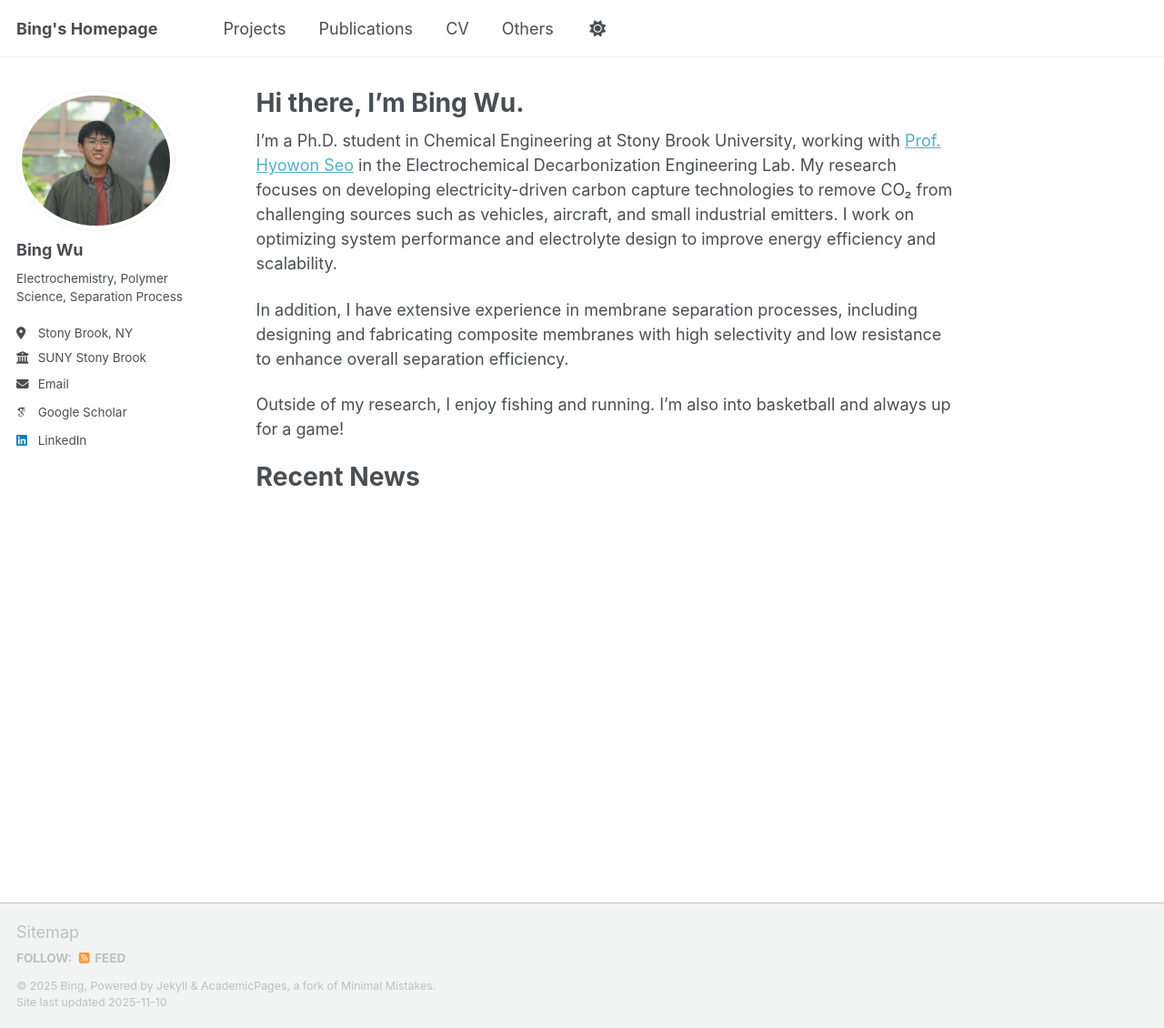
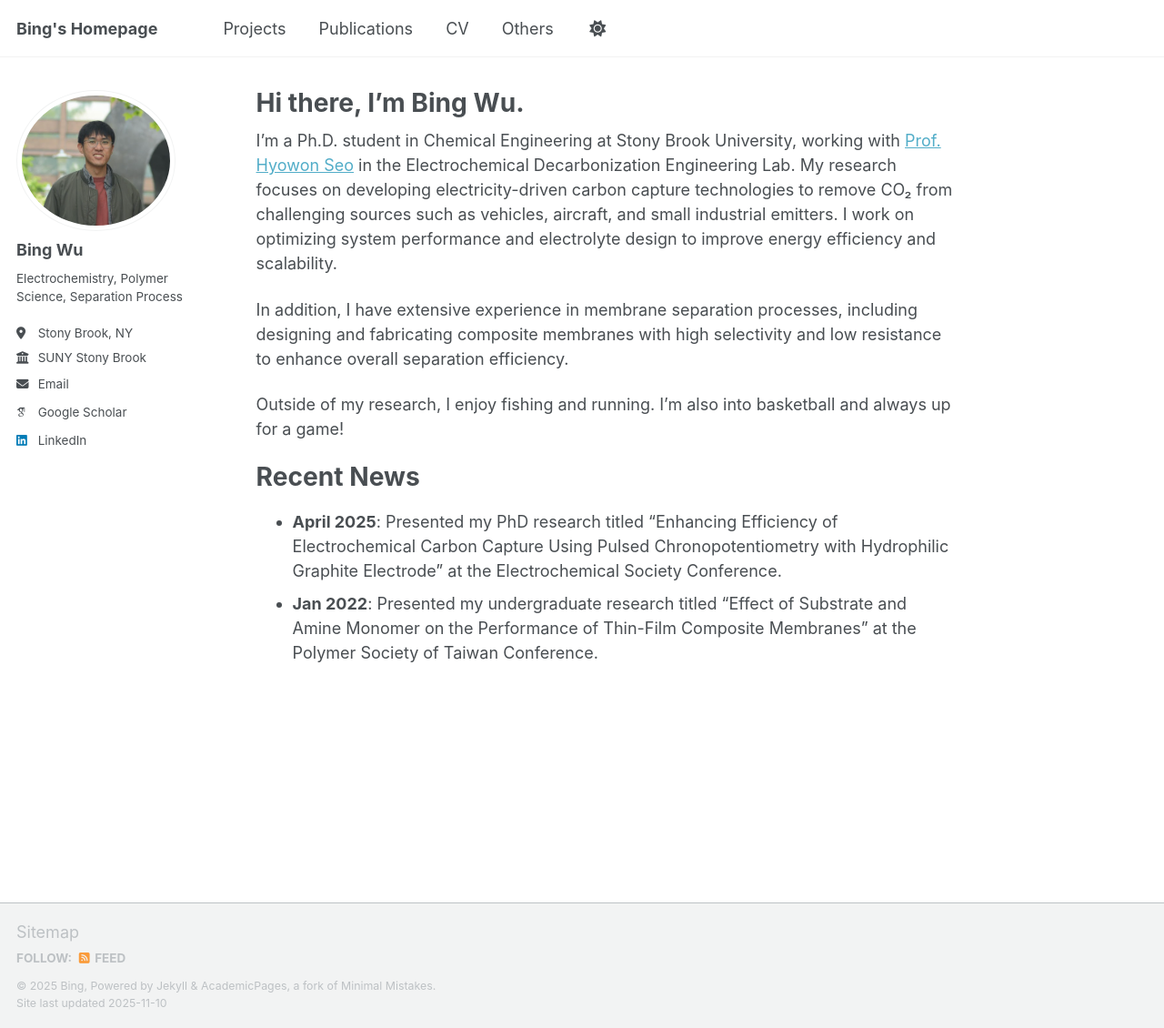
Before and after one commit to Bing-H-WU/Bing-H-WU.github.io, a Jekyll site: the page built from _pages/about.md, in a window 1280 px wide and 1130 px high. Shown: the whole window at 91% size. Built offline with Jekyll 4.4.1, drawn with Linux system fonts in a browser that asks for light colours; some web fonts are replaced; a script that is not in the unit is left out.

Commit message:
Add Recent News section with conference presentations

```diff
--- a/_pages/about.md
+++ b/_pages/about.md
@@ -15,3 +15,5 @@ Outside of my research, I enjoy fishing and running. I'm also into basketball an
 
 Recent News
 ======
+- **April 2025**: Presented my PhD research titled "Enhancing Efficiency of Electrochemical Carbon Capture Using Pulsed Chronopotentiometry with Hydrophilic Graphite Electrode" at the Electrochemical Society Conference.
+- **Jan 2022**: Presented my undergraduate research titled "Effect of Substrate and Amine Monomer on the Performance of Thin-Film Composite Membranes" at the Polymer Society of Taiwan Conference.
```
